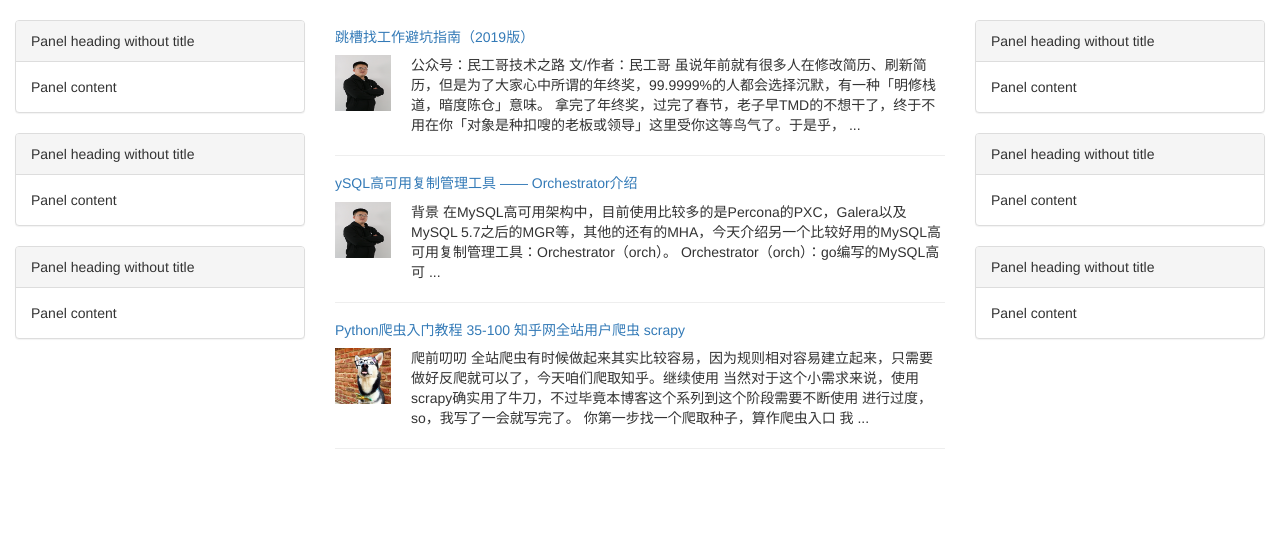
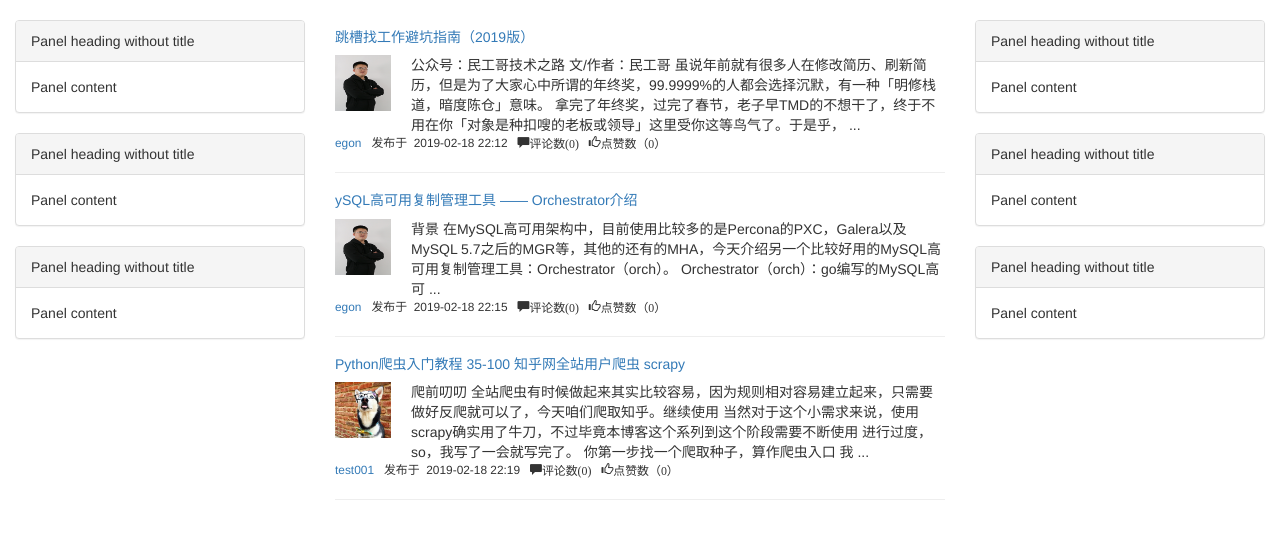
Before and after one commit to drfung/CnBlogProject, a Django app: page / in a window 1280 px wide. Shown: the part 52-591 px from the top of the page. Run offline with Django 3.2, Linux system fonts and the light colour scheme; data comes from the database, SQL or seed files in the repository; some libraries are stand-ins or nearby versions.

Commit message:
main page1

```diff
--- a/templates/blog/index.html
+++ b/templates/blog/index.html
@@ -82,12 +82,20 @@
                     <div class="article-item">
                         <h5><a href="">{{ article.title }}</a></h5>
                         <div class="article-desc">
-                    <span class="media-left">
-                        <a href=""><img width="56" height="56" src="media/{{ article.user.avatar }}" alt=""></a>
-                    </span>
+                            <span class="media-left">
+                                <a href="">
+                                    <img width="56" height="56" src="media/{{ article.user.avatar }}" alt="">
+                                </a>
+                            </span>
                             <span class="media-right">
-                        {{ article.desc }}
-                    </span>
+                                {{ article.desc }}
+                            </span>
+                        </div>
+                        <div class="small">
+                            <span><a href="">{{ article.user.username }}</a></span>&nbsp;&nbsp;
+                            <span>发布于&nbsp;&nbsp;{{ article.create_time|date:"Y-m-d H:i" }}</span>&nbsp;&nbsp;
+                            <span class="glyphicon glyphicon-comment">评论数({{ article.comment_count }})</span>&nbsp;&nbsp;
+                            <span class="glyphicon glyphicon-thumbs-up">点赞数（{{ article.up_count }}）</span>&nbsp;&nbsp;
                         </div>
                     </div>
                     <hr>
```
